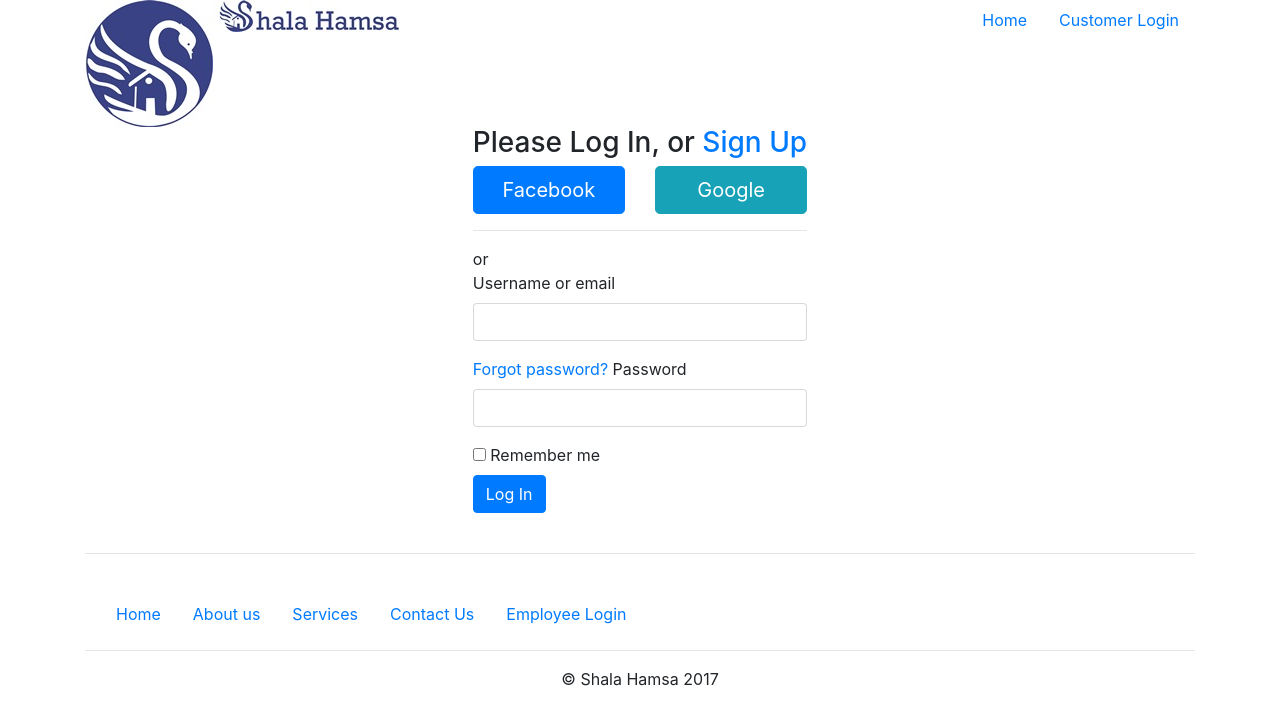
After one commit to nirmal2013/SampleSH, a PHP site: page /Customerlogin.php in a window 1280 px wide. The commit adds this page. Shown: the top 725 px of the page. Run offline with PHP 8.4, Linux system fonts and the light colour scheme; some libraries are stand-ins or nearby versions.

Commit message:
sign in firebase
sign in pages with firebase

```diff
--- /dev/null
+++ b/Customerlogin.php
@@ -0,0 +1,51 @@
+<?php include 'header.php'; ?>
+
+
+
+<div class="container-fluid">
+  <div class="row justify-content-center">
+
+    <div class="main">
+
+      <h3>Please Log In, or <a href="#">Sign Up</a></h3>
+      <div class="row">
+        <div class="col-xs-6 col-sm-6 col-md-6">
+          <a href="#" class="btn btn-lg btn-primary btn-block">Facebook</a>
+        </div>
+        <div class="col-xs-6 col-sm-6 col-md-6">
+          <a href="#" class="btn btn-lg btn-info btn-block">Google</a>
+        </div>
+      </div>
+      <div class="login-or">
+        <hr class="hr-or">
+        <span class="span-or">or</span>
+      </div>
+
+      <form role="form">
+        <div class="form-group">
+          <label for="inputUsernameEmail">Username or email</label>
+          <input type="text" class="form-control" id="inputUsernameEmail">
+        </div>
+        <div class="form-group">
+          <a class="pull-right" href="#">Forgot password?</a>
+          <label for="inputPassword">Password</label>
+          <input type="password" class="form-control" id="inputPassword">
+        </div>
+        <div class="checkbox pull-right">
+          <label>
+            <input type="checkbox">
+            Remember me </label>
+        </div>
+        <button type="submit" class="btn btn btn-primary">
+          Log In
+        </button>
+      </form>
+
+    </div>
+
+  </div>
+</div>
+
+<script src="https://www.gstatic.com/firebasejs/4.5.0/firebase.js"></script>
+<script src="js/login.js"></script>
+<?php include "footer.php"; ?>
--- /dev/null
+++ b/customerdash.php
@@ -0,0 +1,5 @@
+<?php include 'header.php'; ?>
+<hr class="style1">
+
+
+<?php include "footer.php"; ?>
--- /dev/null
+++ b/employeedash.php
@@ -0,0 +1,5 @@
+<?php include 'header.php'; ?>
+<hr class="style1">
+
+
+<?php include "footer.php"; ?>
--- a/footer.php
+++ b/footer.php
@@ -18,7 +18,7 @@
            <a class="nav-link" href="contact-us.php">Contact Us</a>
          </li>
          <li class="nav-item">
-           <a class="nav-link" href="#">Employee Login</a>
+           <a class="nav-link" href="Employeelogin.php">Employee Login</a>
          </li>
       </ul>
      </div>
--- a/header.php
+++ b/header.php
@@ -17,10 +17,10 @@
           <nav>
             <ul class="nav nav-pills float-right">
               <li class="nav-item">
-                <a class="nav-link active" href="index.php">Home <span class="sr-only">(current)</span></a>
+                <a class="nav-link" href="index.php">Home <span class="sr-only">(current)</span></a>
               </li>
               <li class="nav-item">
-                <a class="nav-link" href="#">Customer Login</a>
+                <a class="nav-link" href="Customerlogin.php">Customer Login</a>
               </li>
             </ul>
           </nav>
--- /dev/null
+++ b/js/login.js
@@ -0,0 +1,32 @@
+(function() {
+
+  // Initializing firebase
+    var config = {
+        apiKey: "AIzaSyBTQH3-SoFZONQc59ePx56TiFTYA9d6vTM",
+        authDomain: "samplesh-b3659.firebaseapp.com",
+        databaseURL: "https://samplesh-b3659.firebaseio.com",
+        projectId: "samplesh-b3659",
+        storageBucket: "samplesh-b3659.appspot.com",
+        messagingSenderId: "976914319411"
+      };
+      firebase.initializeApp(config);
+
+  // Get elements
+  const inputUsernameEmail = document.getElementById('inputUsernameEmail');
+  const inputPassword = document.getElementById('inputPassword');
+  const btnLogin = document.getElementById('btnLogin');
+  const btnSignup = document.getElementById('btnSignup');
+
+  // Add login event
+  btnLogin.addEventListener('click', e => {
+    // Get email and pass
+    const email = inputUsernameEmail.value;
+    const pass = inputPassword.value;
+    const auth = firebase.auth();
+    // Sign In
+    auth.signInWithEmailAndPassword(email, pass);
+    promise.catch(e => console.log(e.message));
+
+
+  });
+}());
```
Also changed, not shown: Employeelogin.php (added, +44 -0 lines), contact-us.php (+6 -6 lines).
